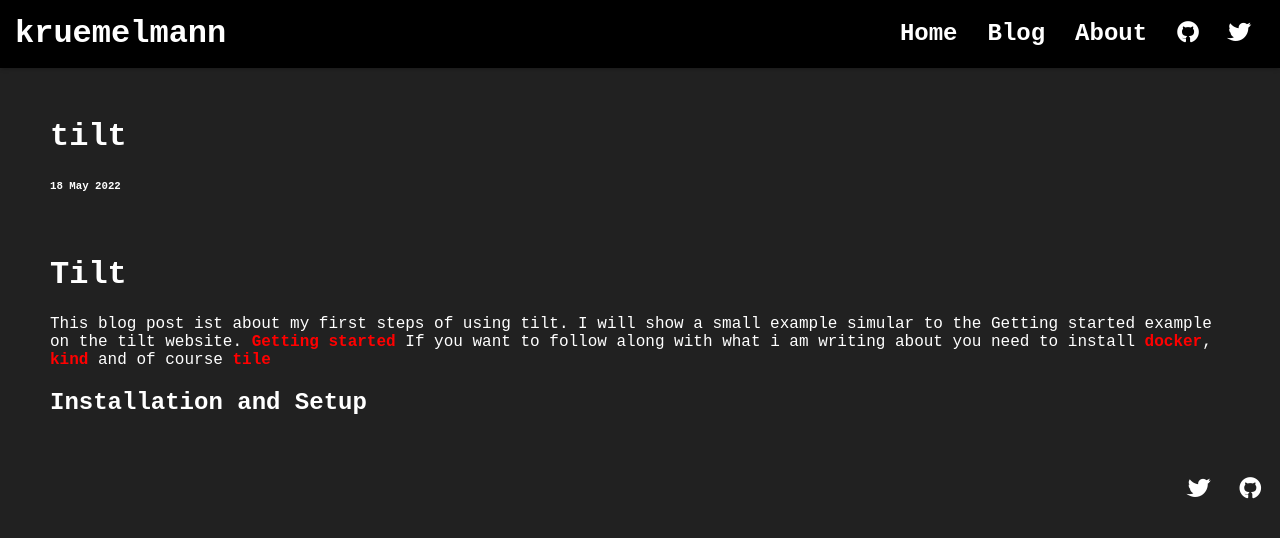
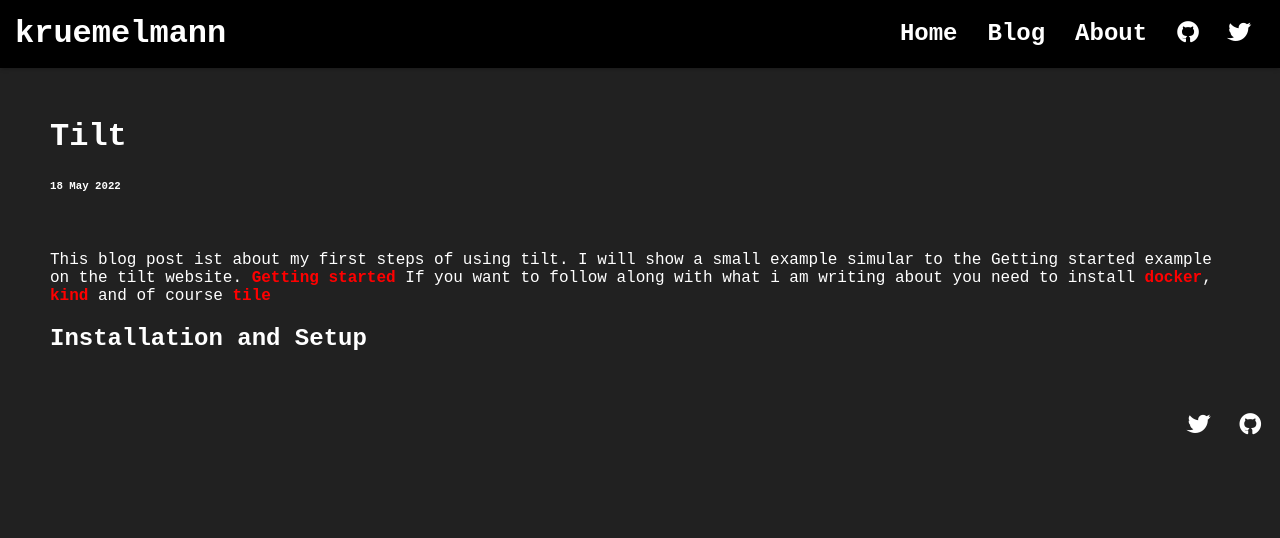
Before and after one commit to Kruemelmann/kruemelmann.github.io, a Jekyll site: the page built from _posts/2022-05-18-tilt.md, in a window 1280 px wide. Shown: the top 538 px of the page. Built offline with Jekyll 4.4.1, drawn with Linux system fonts in a browser that asks for light colours.

Commit message:
refacor headline

```diff
--- a/_posts/2022-05-18-tilt.md
+++ b/_posts/2022-05-18-tilt.md
@@ -1,14 +1,12 @@
 ---
 
 layout: blog
-title: tilt
+title: Tilt
 published: true
 tags: golang bazel docker kubernetes
 
 ---
 
-# Tilt
-
 This blog post ist about my first steps of using tilt. I will show a small example simular to the Getting started example on the tilt website. [Getting started](https://docs.tilt.dev/)
 If you want to follow along with what i am writing about you need to install [docker](https://docs.docker.com/get-docker/), [kind](https://kind.sigs.k8s.io/) and of course [tile](https://docs.tilt.dev/install.html)
 
```
